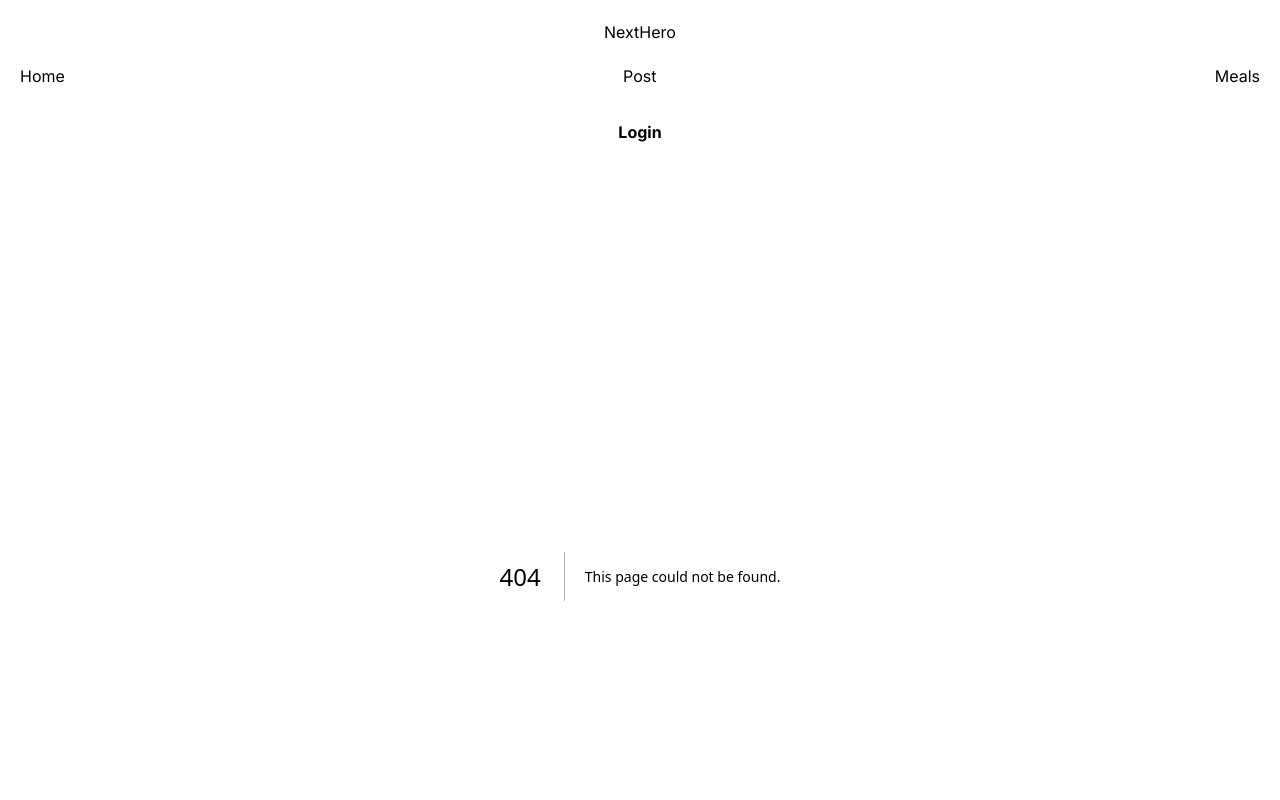
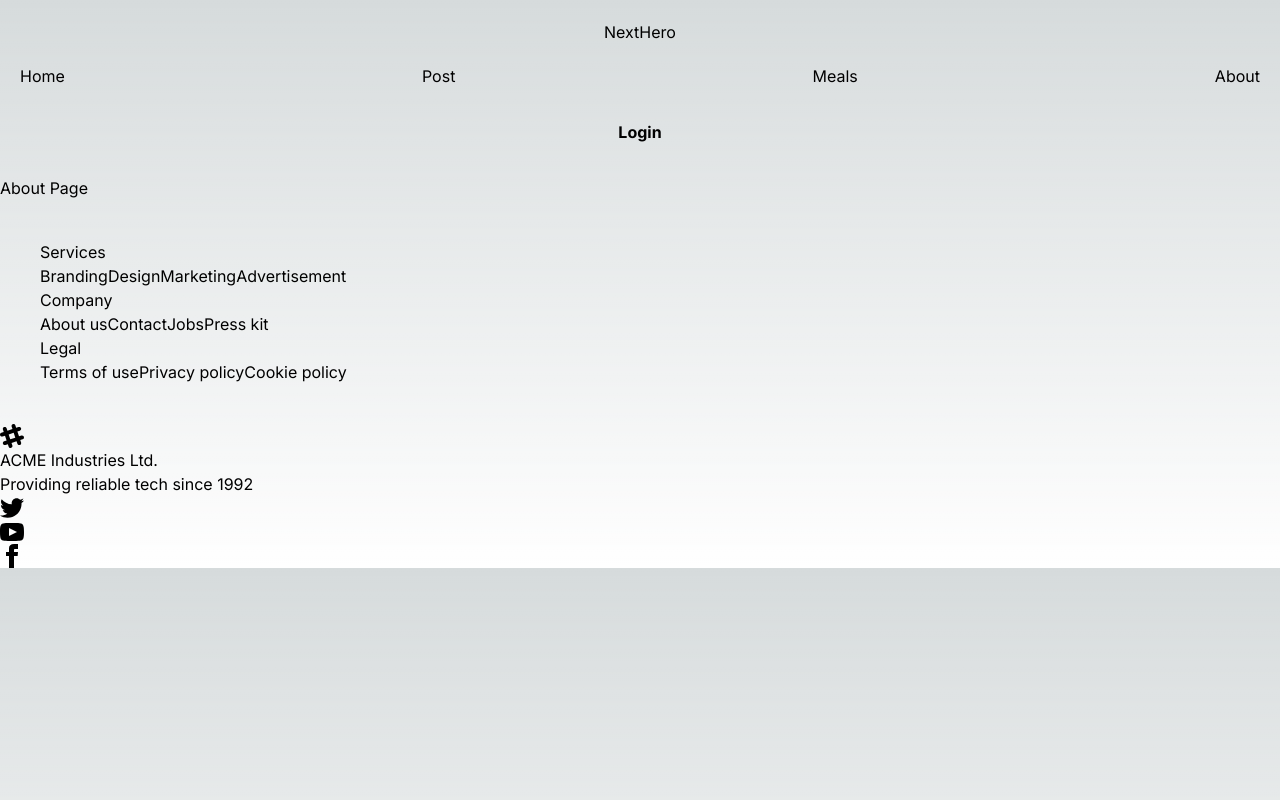
Before and after one commit to Md-Sufian-Jidan/next-js-p-3, a Next.js app: page /about in a window 1280 px wide. Before the commit this address had no page. Shown: the top 800 px of the page. Built offline with nearby package versions, Linux system fonts and the light colour scheme.

Commit message:
fav icon and about page with metadata added

```diff
--- a/src/Components/Navbar.jsx
+++ b/src/Components/Navbar.jsx
@@ -19,6 +19,10 @@ const Navbar = () => {
             title: "Meals",
             path: "/meals"
         },
+        {
+            title: "About",
+            path: "/about"
+        },
     ];
     const handler = () => {
         router.push('/login');
@@ -28,7 +32,7 @@ const Navbar = () => {
             <div>
                 {/* navbar */}
                 <div className='flex justify-between items-center bg-indigo-700/40 p-5 mx-20 mb-2 rounded-2xl'>
-                    <h2>Next Meal</h2>
+                    <h2>Next Hero</h2>
                     <ul className='flex justify-between space-x-2'>
                         <li>Home</li>
                         <li>Profile</li>
--- /dev/null
+++ b/src/app/about/page.jsx
@@ -0,0 +1,17 @@
+import React from 'react';
+
+export const metadata = {
+    title: "About",
+    description: "About Page",
+    keywords: ["about", "about page"]
+};
+
+const AboutPage = () => {
+    return (
+        <div>
+            <p>About Page</p>
+        </div>
+    );
+};
+
+export default AboutPage;
--- a/src/app/layout.js
+++ b/src/app/layout.js
@@ -7,8 +7,11 @@ import Head from "next/head";
 const inter = Inter({ subsets: ["latin"] });
 
 export const metadata = {
-  title: "NextHero2",
-  description: "Generated by create next app",
+  title: {
+    default: "Next Hero",
+    template: "%s | Next Hero"
+  },
+  description: "Super powerful Next webpage",
 };
 
 export default function RootLayout({ children }) {
--- a/src/app/meals/page.jsx
+++ b/src/app/meals/page.jsx
@@ -2,8 +2,14 @@ import React from 'react';
 import Meals from '@/Components/Meals';
 import styles from './styles.module.css';
 
+export const metadata = {
+    title: {
+        absolute: "Meals",
+    },
+    description: "Meals Page"
+};
+
 const MealsPage = async () => {
-
     return (
         <div className='p-12'>
             <div className='text-center'>
```
